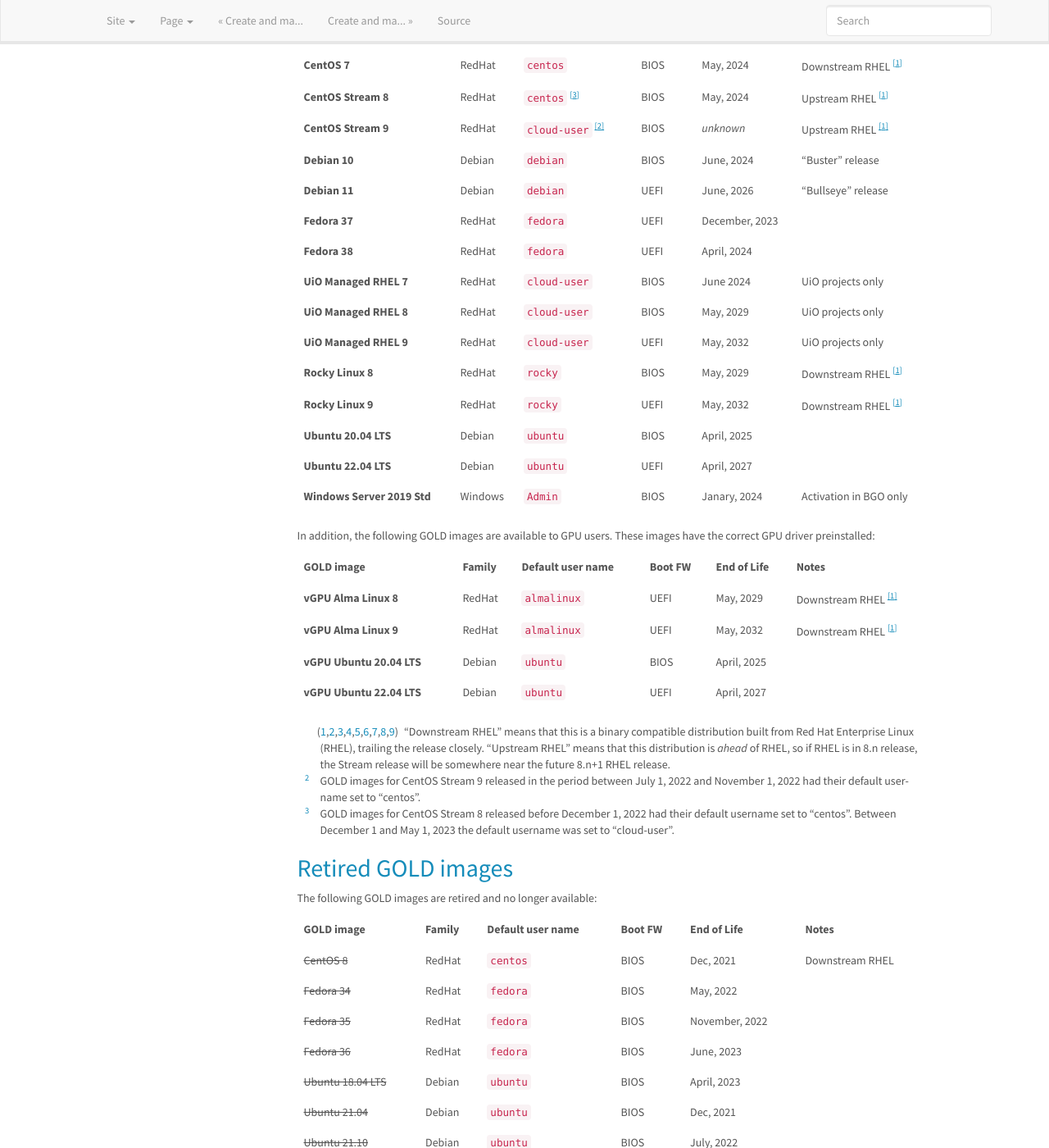
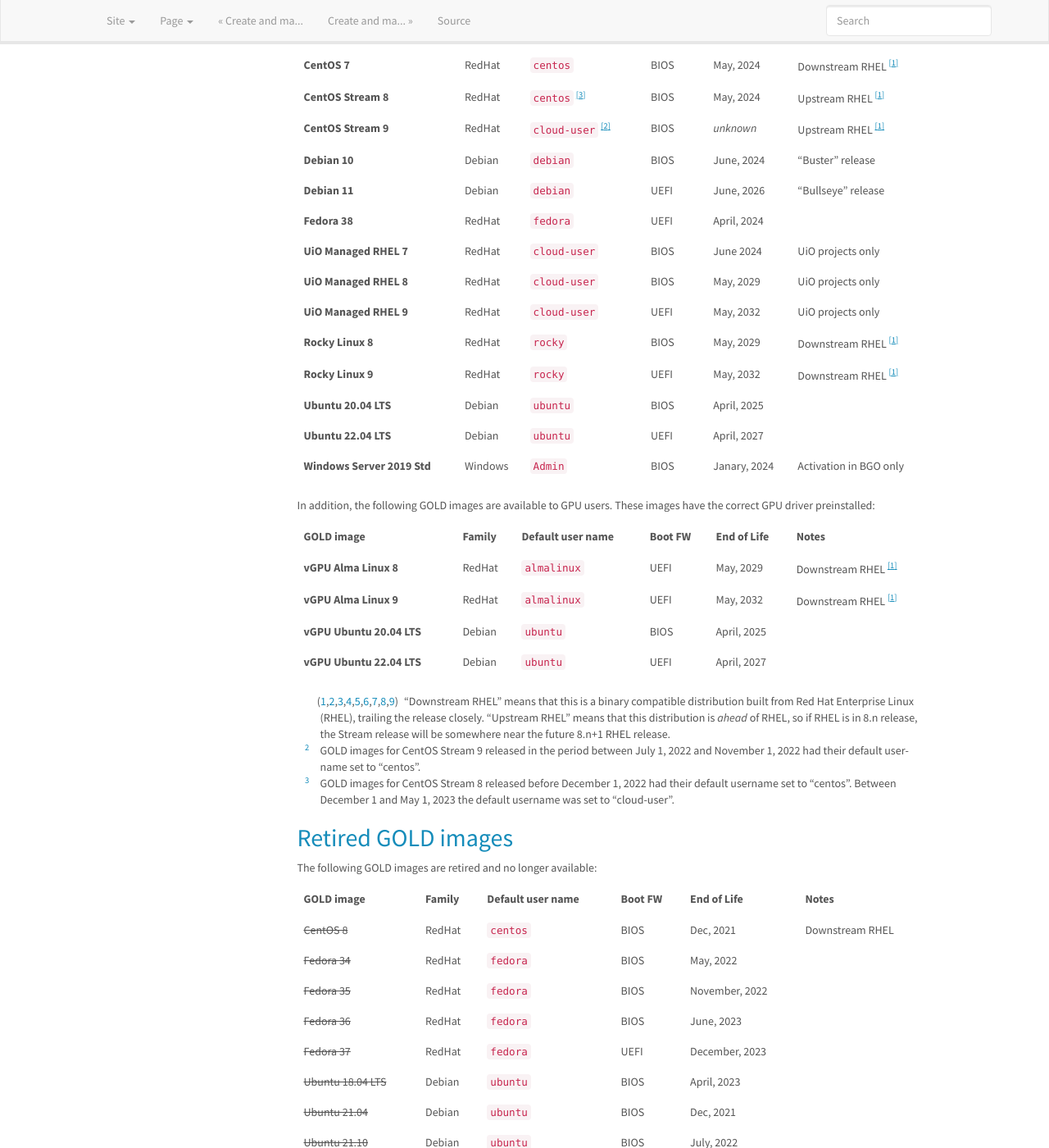
Before and after one commit to norcams/docs-enduser, a Sphinx documentation site: the page built from docs/gold-image.rst, in a window 1280 px wide and 1400 px high, scrolled down 465 px. Shown: the whole window at 82% size. Built offline with Sphinx 7.4.7, drawn with Linux system fonts in a browser that asks for light colours; part of the change alters nothing that is shown.

Commit message:
retire f37

```diff
--- a/docs/gold-image.rst
+++ b/docs/gold-image.rst
@@ -31,7 +31,6 @@ GOLD image                     Family   Default user name     Boot FW  End of Li
 **CentOS Stream 9**            RedHat   ``cloud-user`` [#f2]_ BIOS     *unknown*            Upstream RHEL [#f1]_
 **Debian 10**                  Debian   ``debian``            BIOS     June, 2024           "Buster" release
 **Debian 11**                  Debian   ``debian``            UEFI     June, 2026           "Bullseye" release
-**Fedora 37**                  RedHat   ``fedora``            UEFI     December, 2023
 **Fedora 38**                  RedHat   ``fedora``            UEFI     April, 2024
 **UiO Managed RHEL 7**         RedHat   ``cloud-user``        BIOS     June 2024            UiO projects only
 **UiO Managed RHEL 8**         RedHat   ``cloud-user``        BIOS     May, 2029            UiO projects only
@@ -82,6 +81,7 @@ GOLD image                     Family   Default user name  Boot FW  End of Life
 |ss| Fedora 34 |se|            RedHat   ``fedora``         BIOS     May, 2022
 |ss| Fedora 35 |se|            RedHat   ``fedora``         BIOS     November, 2022
 |ss| Fedora 36 |se|            RedHat   ``fedora``         BIOS     June, 2023
+|ss| Fedora 37 |se|            RedHat   ``fedora``         UEFI     December, 2023
 |ss| Ubuntu 18.04 LTS |se|     Debian   ``ubuntu``         BIOS     April, 2023
 |ss| Ubuntu 21.04 |se|         Debian   ``ubuntu``         BIOS     Dec, 2021
 |ss| Ubuntu 21.10 |se|         Debian   ``ubuntu``         BIOS     July, 2022
```
